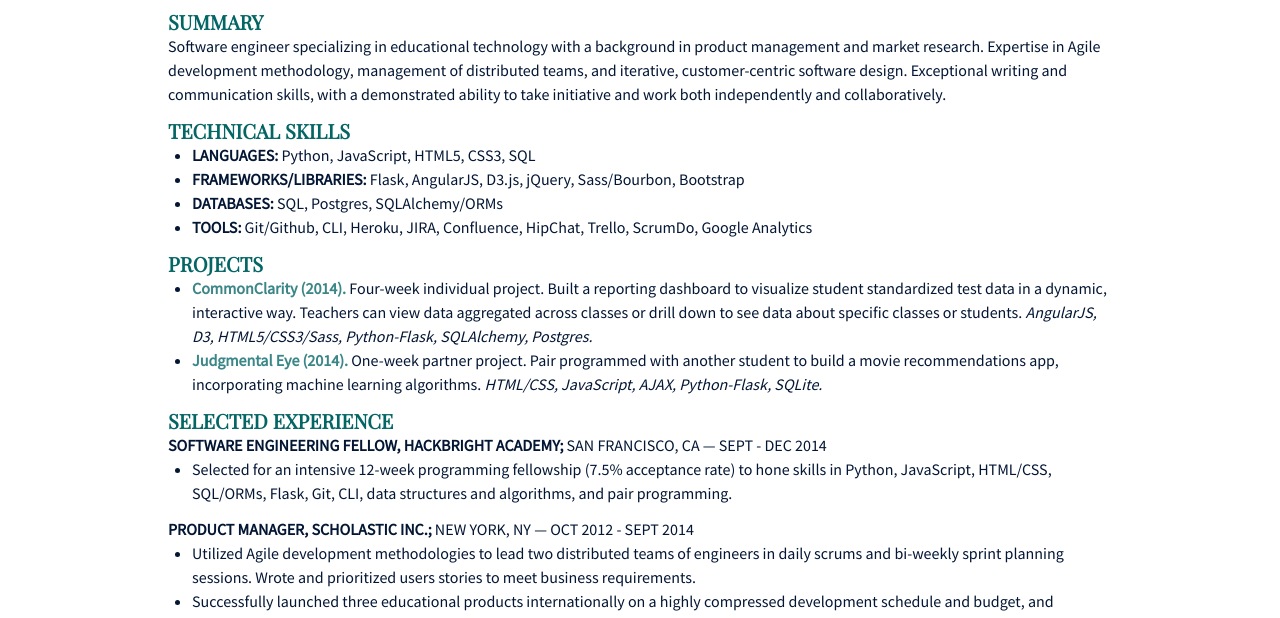
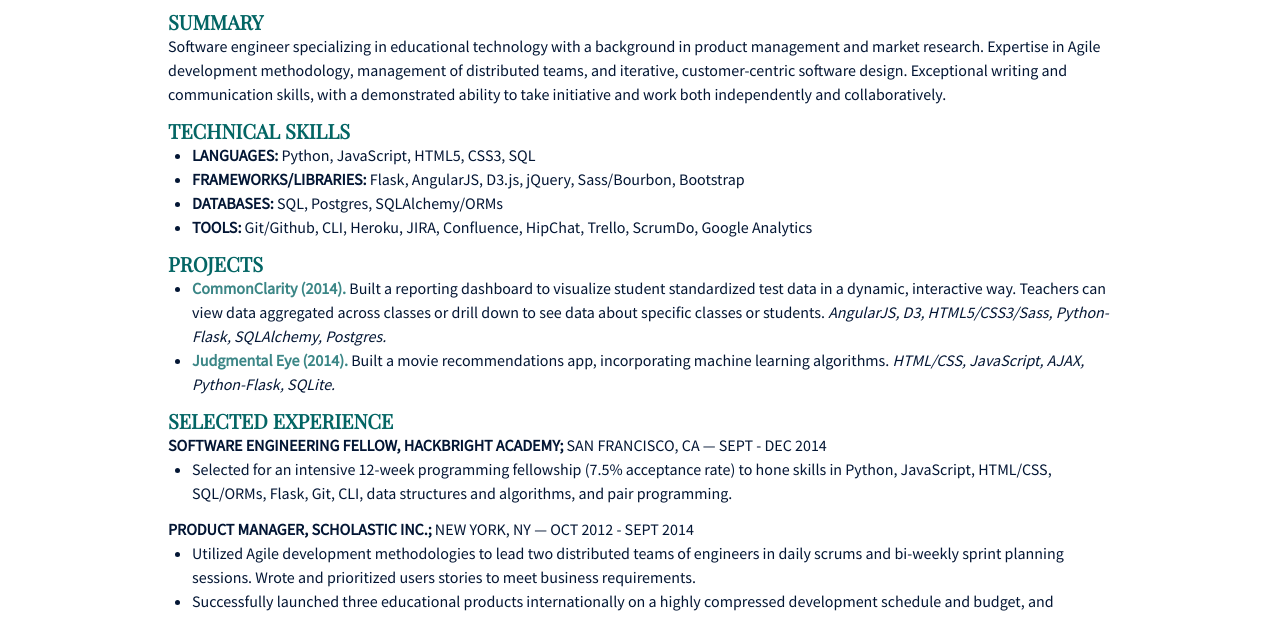
Before and after one commit to kkschick/kkschick.github.io, a plain HTML site: page resume.html in a window 1280 px wide. Shown: the part 167-785 px from the top of the page. Drawn offline with nearby package versions, Linux system fonts and the light colour scheme; a script that the page names is missing.

Commit message:
Updated copy

```diff
--- a/resume.html
+++ b/resume.html
@@ -52,8 +52,8 @@
                 </ul>
                 <h5>PROJECTS</h5>
                 <ul>
-                    <li><strong><a href="https://www.github.com/kkschick/CommonClarity" target="_blank">CommonClarity (2014).</a></strong> Four-week individual project. Built a reporting dashboard to visualize student standardized test data in a dynamic, interactive way. Teachers can view data aggregated across classes or drill down to see data about specific classes or students. <em>AngularJS, D3, HTML5/CSS3/Sass, Python-Flask, SQLAlchemy, Postgres.</em></li>
-                    <li><strong><a href="https://www.github.com/kkschick/JudgmentalEye" target="_blank">Judgmental Eye (2014).</a></strong> One-week partner project. Pair programmed with another student to build a movie recommendations app, incorporating machine learning algorithms. <em>HTML/CSS, JavaScript, AJAX, Python-Flask, SQLite.</em></li>
+                    <li><strong><a href="https://www.github.com/kkschick/CommonClarity" target="_blank">CommonClarity (2014).</a></strong> Built a reporting dashboard to visualize student standardized test data in a dynamic, interactive way. Teachers can view data aggregated across classes or drill down to see data about specific classes or students. <em>AngularJS, D3, HTML5/CSS3/Sass, Python-Flask, SQLAlchemy, Postgres.</em></li>
+                    <li><strong><a href="https://www.github.com/kkschick/JudgmentalEye" target="_blank">Judgmental Eye (2014).</a></strong> Built a movie recommendations app, incorporating machine learning algorithms. <em>HTML/CSS, JavaScript, AJAX, Python-Flask, SQLite.</em></li>
                 </ul>
                 <h5>SELECTED EXPERIENCE</h5>
                 <h8><strong>SOFTWARE ENGINEERING FELLOW, HACKBRIGHT ACADEMY;</strong></h8> SAN FRANCISCO, CA — SEPT - DEC 2014
```
